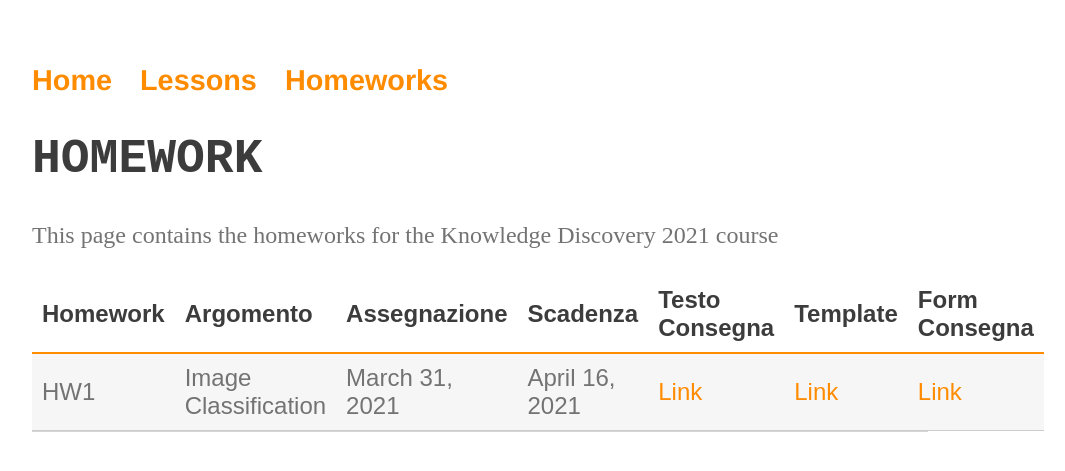
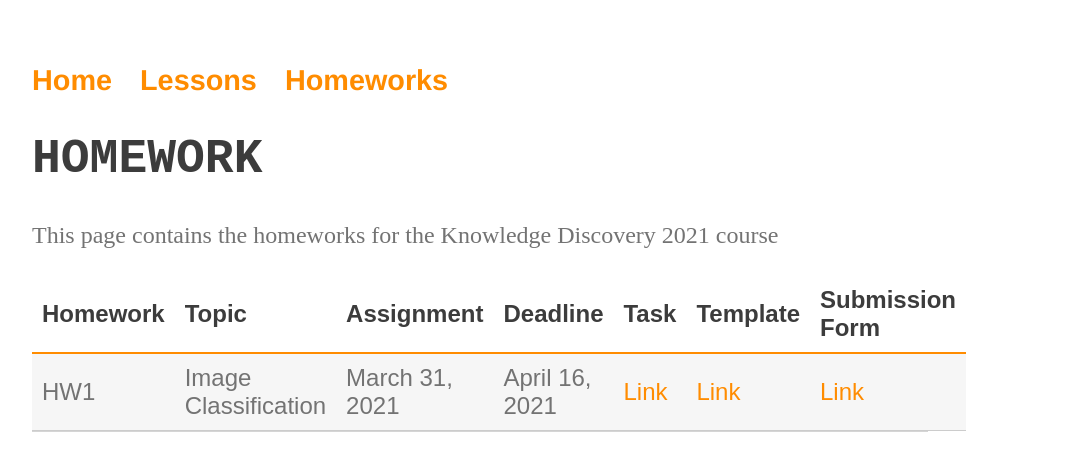
Before and after one commit to perceivelab/knowledge-discovery-course, a Jekyll site: the page built from homework.md, in a window 1280 px wide. Shown: the top 471 px of the page, without its empty margins (160-1225 px from the left). Built offline with Jekyll 4.4.1, drawn with Linux system fonts in a browser that asks for light colours; our own code applies the rules of GitHub Pages for plain Markdown files.

Commit message:
Update homework.md

```diff
--- a/homework.md
+++ b/homework.md
@@ -1,7 +1,7 @@
 # HOMEWORK
 This page contains the homeworks for the Knowledge Discovery 2021 course
 
-| Homework | Argomento | Assegnazione | Scadenza | Testo Consegna | Template | Form Consegna |
+| Homework | Topic | Assignment | Deadline | Task | Template | Submission Form |
 | -------- | --------- | ------------ | -------- | -------------- | -------- | ------------- |
 | HW1     | Image Classification | March 31, 2021 | April 16, 2021 | [Link](hw1-2021.md) | [Link][404] | [Link](https://forms.gle/z7qvczqM2Vr1an9MA) |
 
```
